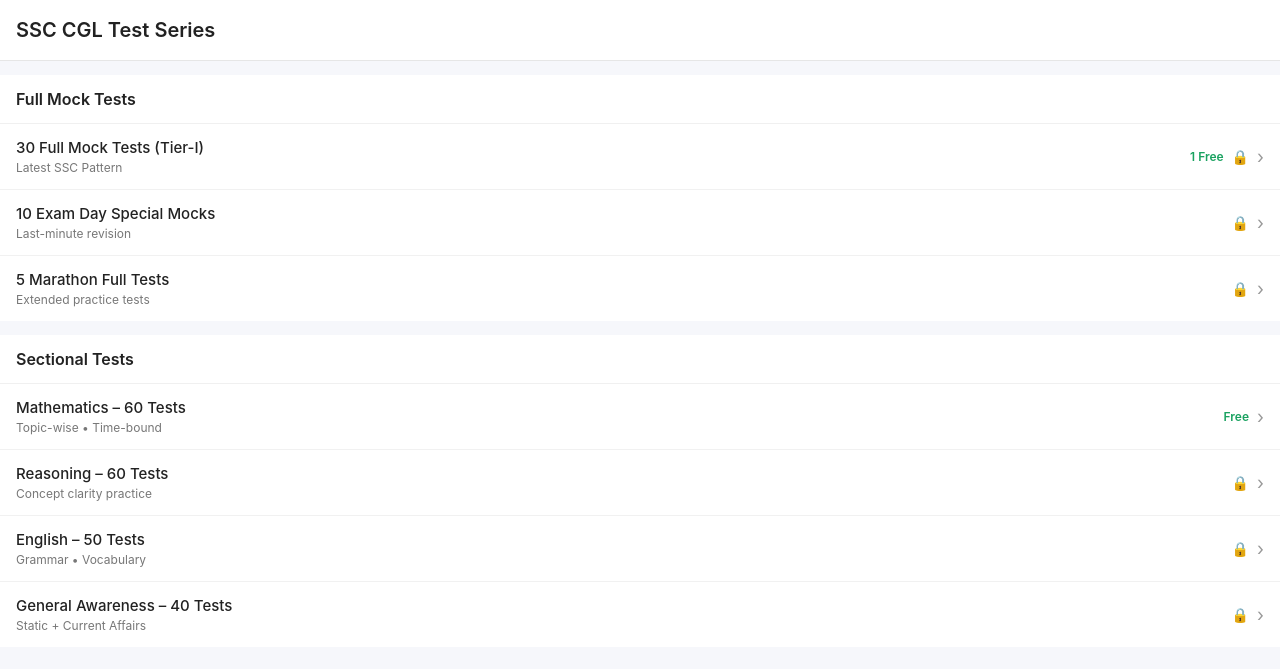
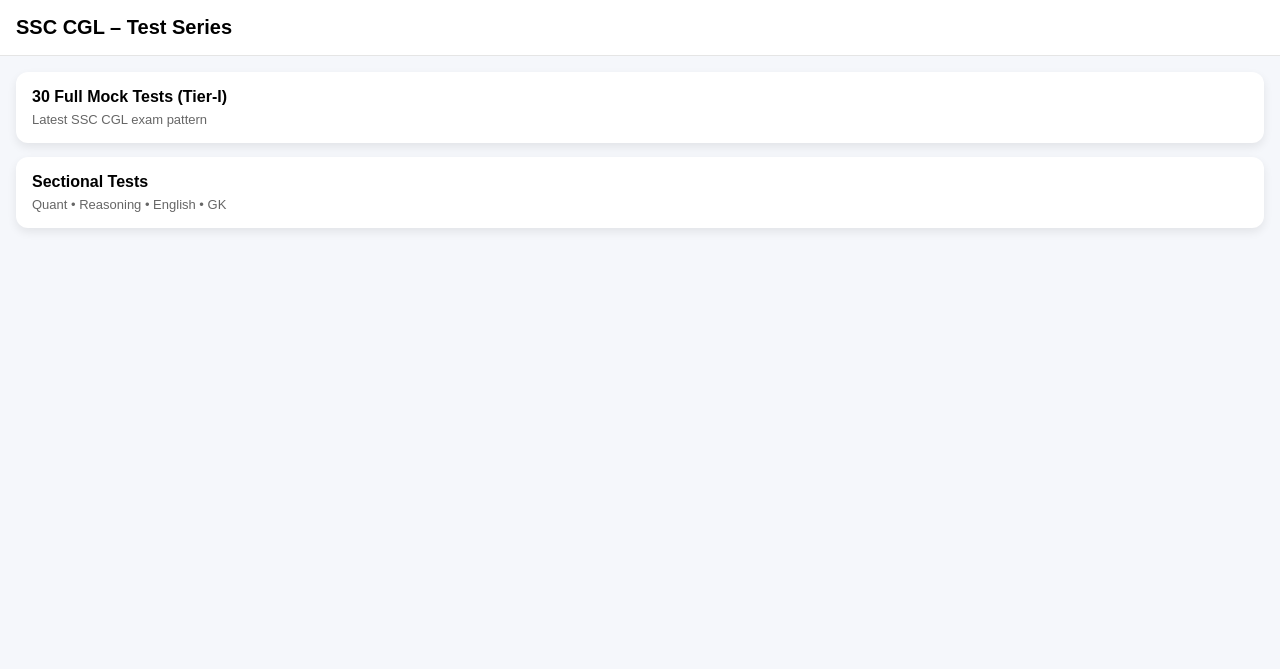
Before and after one commit to manojnehra1801-beep/Online-mock-platform, a Flask app: page /ssc/cgl in a window 1280 px wide. Shown: the top 669 px of the page. Run offline with Flask 3, Linux system fonts and the light colour scheme; the visitor is signed in with stand-in values (Sample User, id 1).

Commit message:
Update ssc_cgl_tests.html

```diff
--- a/templates/ssc_cgl_tests.html
+++ b/templates/ssc_cgl_tests.html
@@ -2,84 +2,50 @@
 <html lang="en">
 <head>
     <meta charset="UTF-8">
+    <title>SSC CGL Tests | Abhyas App</title>
     <meta name="viewport" content="width=device-width, initial-scale=1.0">
-<title>SSC CGL Tests</title>
 
     <style>
         body{
             margin:0;
-    font-family: -apple-system, BlinkMacSystemFont, "Segoe UI", Roboto, sans-serif;
-    background:#f6f7fb;
-    color:#222;
+            font-family: Arial, sans-serif;
+            background:#f5f7fb;
         }
 
         .header{
-    padding:18px 16px;
             background:#ffffff;
+            padding:16px;
             font-size:20px;
-    font-weight:600;
-    border-bottom:1px solid #e6e6e6;
+            font-weight:bold;
+            border-bottom:1px solid #e5e5e5;
         }
 
-.section{
-    margin-top:14px;
-    background:#ffffff;
+        .container{
+            padding:16px;
         }
 
-.section-title{
-    padding:14px 16px;
-    font-size:16px;
-    font-weight:600;
-    border-bottom:1px solid #f0f0f0;
+        .card{
+            background:#ffffff;
+            border-radius:12px;
+            padding:16px;
+            margin-bottom:14px;
+            box-shadow:0 4px 10px rgba(0,0,0,0.08);
         }
 
-.list-item{
-    display:flex;
-    justify-content:space-between;
-    align-items:center;
-    padding:14px 16px;
-    border-bottom:1px solid #f1f1f1;
+        .card h3{
+            margin:0;
+            font-size:16px;
         }
 
-.list-item:last-child{
-    border-bottom:none;
+        .card p{
+            margin:6px 0 0;
+            font-size:13px;
+            color:#666;
         }
 
-.left{
-    display:flex;
-    flex-direction:column;
-}
-
-.title{
-    font-size:15px;
-    font-weight:500;
-}
-
-.sub{
-    font-size:12px;
-    color:#777;
-    margin-top:3px;
-}
-
-.right{
-    display:flex;
-    align-items:center;
-    gap:8px;
-}
-
-.free{
-    font-size:12px;
-    color:#1aa260;
-    font-weight:600;
-}
-
-.lock{
-    font-size:14px;
-}
-
-.arrow{
-    font-size:18px;
-    color:#999;
+        .link{
+            text-decoration:none;
+            color:inherit;
         }
     </style>
 </head>
@@ -88,95 +54,26 @@ body{
 
 <!-- HEADER -->
 <div class="header">
-SSC CGL Test Series
+    SSC CGL – Test Series
 </div>
 
-<!-- FULL MOCK TEST -->
-<div class="section">
-    <div class="section-title">Full Mock Tests</div>
+<!-- CONTENT -->
+<div class="container">
 
-    <div class="list-item">
-        <div class="left">
-            <div class="title">30 Full Mock Tests (Tier-I)</div>
-            <div class="sub">Latest SSC Pattern</div>
+    <!-- FULL MOCK TESTS -->
+    <a href="/ssc/cgl/full-mocks" class="link">
+        <div class="card">
+            <h3>30 Full Mock Tests (Tier-I)</h3>
+            <p>Latest SSC CGL exam pattern</p>
         </div>
-        <div class="right">
-            <span class="free">1 Free</span>
-            <span class="lock">🔒</span>
-            <span class="arrow">›</span>
-        </div>
+    </a>
+
+    <!-- SECTIONAL TESTS -->
+    <div class="card">
+        <h3>Sectional Tests</h3>
+        <p>Quant • Reasoning • English • GK</p>
     </div>
 
-    <div class="list-item">
-        <div class="left">
-            <div class="title">10 Exam Day Special Mocks</div>
-            <div class="sub">Last-minute revision</div>
-        </div>
-        <div class="right">
-            <span class="lock">🔒</span>
-            <span class="arrow">›</span>
-        </div>
-    </div>
-
-    <div class="list-item">
-        <div class="left">
-            <div class="title">5 Marathon Full Tests</div>
-            <div class="sub">Extended practice tests</div>
-        </div>
-        <div class="right">
-            <span class="lock">🔒</span>
-            <span class="arrow">›</span>
-        </div>
-    </div>
-</div>
-
-<!-- SECTIONAL TEST -->
-<div class="section">
-    <div class="section-title">Sectional Tests</div>
-
-    <div class="list-item">
-        <div class="left">
-            <div class="title">Mathematics – 60 Tests</div>
-            <div class="sub">Topic-wise • Time-bound</div>
-        </div>
-        <div class="right">
-            <span class="free">Free</span>
-            <span class="arrow">›</span>
-        </div>
-    </div>
-
-    <div class="list-item">
-        <div class="left">
-            <div class="title">Reasoning – 60 Tests</div>
-            <div class="sub">Concept clarity practice</div>
-        </div>
-        <div class="right">
-            <span class="lock">🔒</span>
-            <span class="arrow">›</span>
-        </div>
-    </div>
-
-    <div class="list-item">
-        <div class="left">
-            <div class="title">English – 50 Tests</div>
-            <div class="sub">Grammar • Vocabulary</div>
-        </div>
-        <div class="right">
-            <span class="lock">🔒</span>
-            <span class="arrow">›</span>
-        </div>
-    </div>
-
-    <div class="list-item">
-        <div class="left">
-            <div class="title">General Awareness – 40 Tests</div>
-            <div class="sub">Static + Current Affairs</div>
-        </div>
-        <div class="right">
-            <span class="lock">🔒</span>
-            <span class="arrow">›</span>
-        </div>
-    </div>
 </div>
 
 </body>
```
Lines whose indentation alone changed are shown as unchanged.
